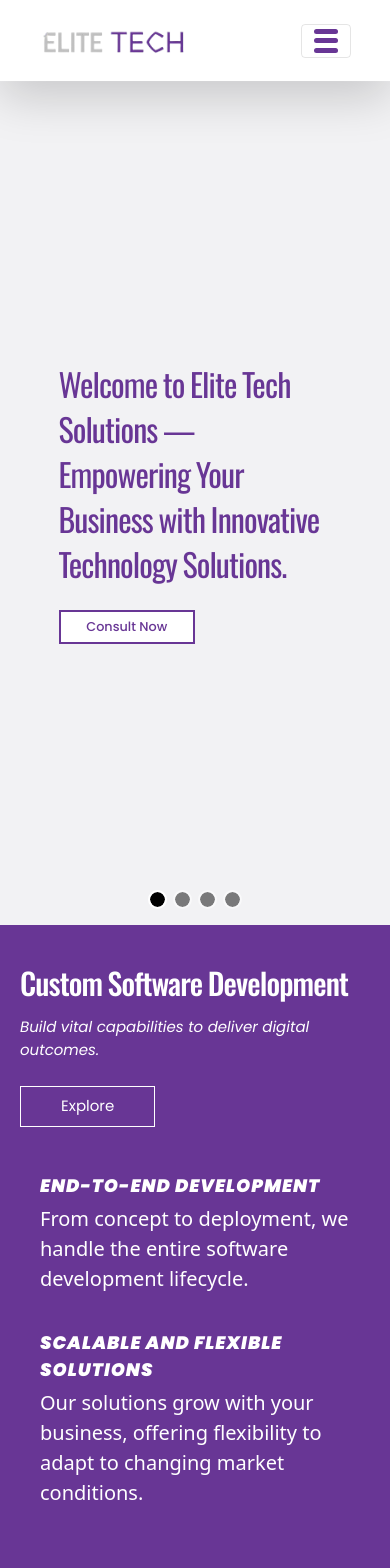
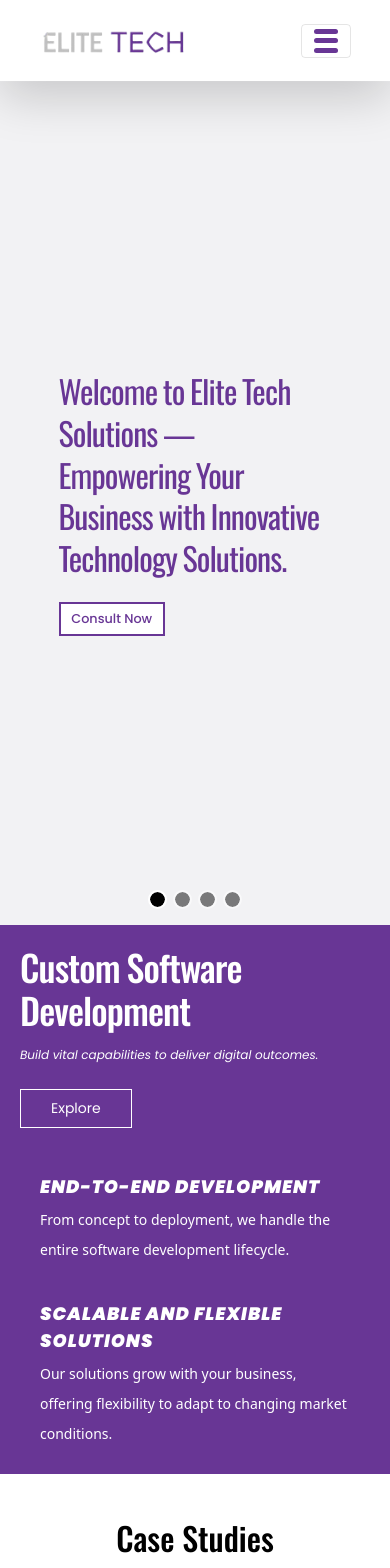
Before and after one commit to amnakhalid625/Elite_tech_website, a React (Vite) app: page / in a window 390 px wide. Shown: the top 1568 px of the page. Built offline with nearby package versions, Linux system fonts and the light colour scheme; no server answers; the database is empty.

Commit message:
eliteMedia_clone

```diff
--- a/src/pages/about/about.css
+++ b/src/pages/about/about.css
@@ -45,4 +45,12 @@
   .about-modern {
     padding: 60px 20px;
   }
+  .about-text p{
+    font-size: 14px;
+  }
+  .btn-explore{
+
+    padding: 8px 25px;
+    font-size: 14px;
+  }
 }
--- a/src/pages/capabilities/capability.css
+++ b/src/pages/capabilities/capability.css
@@ -1,7 +1,6 @@
 .capability-section {
     width: 100%;
     background-color: #683695;
-}
 
 .capability-container {
     background-color: #683695;
@@ -103,11 +102,23 @@
 
 @media (max-width: 992px) {
     .capability-container h1 {
-        font-size: 42px;
+        font-size: 1.5rem;
     }
-
+    .capability-container p {
+        font-size: 12px;
+    }
+    .capability-container button{
+        font-size: 14px;
+        padding: 8px 30px;
+    }
+    .case-study h3{
+        font-size: 14px;
+    font-weight: 300 !important;
+    line-height: 30px;
+    margin-bottom: 15px;
+    }
     .background-butterfly {
-        background-size: 45%;
+        background-size: 35%;
         background-image: none !important;
     }
 }
@@ -126,6 +137,14 @@
         background-size: 55%;
         background-position: right -20px bottom -20px;
     }
+    .col-md-6 {
+        flex: 0 0 auto;
+        width: 80% !important;
+    }
+    .capability-container {
+        padding: 20px 20px 5px 20px;
+        min-height: 400px;}
+}
 }
 
 @media (max-width: 576px) {
--- a/src/pages/caseStudy/CaseStudy.jsx
+++ b/src/pages/caseStudy/CaseStudy.jsx
@@ -8,7 +8,7 @@ import './caseStudy.css';
 
 const CaseStudy = () => {
   return (
-    <section className="casestudy-section container-fluid" id='case-studies'>
+    <section className="casestudy-section container-fluid overflow-hidden" id='case-studies'>
       <div className="container text-center">
         <h1>Case Studies</h1>
         <p className="subheading">
--- a/src/pages/caseStudy/caseStudy.css
+++ b/src/pages/caseStudy/caseStudy.css
@@ -19,7 +19,7 @@
 
   .casestudy-section .subheading {
     font-family: 'Poppins', sans-serif;
-    font-size: 17px;
+    font-size: 16px;
     color: #444;
     margin-bottom: 16px;
     line-height: 1.7;
@@ -122,6 +122,13 @@
       flex-direction: column;
       gap: 20px;
     }
+    .casestudy-section h1{
+      font-size: 32px;
+    }
+    .casestudy-section .subheading{
+      font-size: 14px;
+    }
+
 
     .casestudy-item {
       height: 300px;
--- a/src/pages/home/Home.jsx
+++ b/src/pages/home/Home.jsx
@@ -40,7 +40,7 @@ const slides = [
 
 const Home = () => {
   return (
-    <section className="carousel slide carousel-fade" data-bs-ride="carousel" id="slider1" data-bs-interval="3000">
+    <section className="carousel slide carousel-fade overflow-hidden" data-bs-ride="carousel" id="slider1" data-bs-interval="3000" >
       <div className="carousel-indicators">
         {slides.map((_, i) => (
           <button
--- a/src/pages/home/home.css
+++ b/src/pages/home/home.css
@@ -96,12 +96,12 @@
   .slide2 p,
   .slide3 p,
   .slide4 p {
-    font-size: 3rem;
+    font-size: 2.5rem;
   }
 
 
   .home-btn {
-    padding: 10px 30px !important;
+    padding: 10px 20px !important;
     font-size: 0.9rem;
   }
 
@@ -112,23 +112,20 @@
 
 /* Mobile screens */
 @media (max-width: 768px) {
-  .carousel-caption .container {
-    /* padding-left: 1rem; */
-    /* padding-right: 1rem; */
-  }
+
 
   .slide1 p,
   .slide2 p,
   .slide3 p,
   .slide4 p {
-    font-size: 1.8rem;
-    line-height: 1.4;
+    font-size: 2rem;
+    line-height: 1.3;
+    max-width: 350px;
   }
 
   .home-btn {
-    width: 50%;
-    padding: 10px 20px !important;
-    font-size: 0.85rem;
+    width: 39%;
+    font-size: 0.81rem;
   }
 
   .carousel-item img {
--- a/src/pages/purpose/purpose.css
+++ b/src/pages/purpose/purpose.css
@@ -26,3 +26,15 @@
     margin-bottom: 16px;
     line-height: 1.7;
   }
+  @media (max-width: 768px) {
+    .purpose-heading {
+      font-size: 32px;
+      font-weight: 700;
+      color: black;
+      margin-bottom: 20px;
+      font-family: "Oswald", sans-serif !important;
+    }
+    .purpose-text{
+      font-size: 14px;
+    }
+}
--- a/src/pages/services/services.css
+++ b/src/pages/services/services.css
@@ -45,3 +45,14 @@
     font-size: 15px;
     color: #444;
   }
+  @media (max-width: 768px) {
+    .section-subtitle{
+      font-size: 14px !important;
+    }
+    .service-title{
+      font-size: 17px ;
+    }
+    li{
+      font-size: 14px !important;
+    }
+}
--- a/src/pages/testimonial/testimonial.css
+++ b/src/pages/testimonial/testimonial.css
@@ -72,3 +72,8 @@
     font-family: "Poppins", sans-serif;
     font-weight: 500;
   }
+  @media (max-width: 768px) {
+    .section-header h2 {
+      font-size: 32px;
+    }
+}
```
